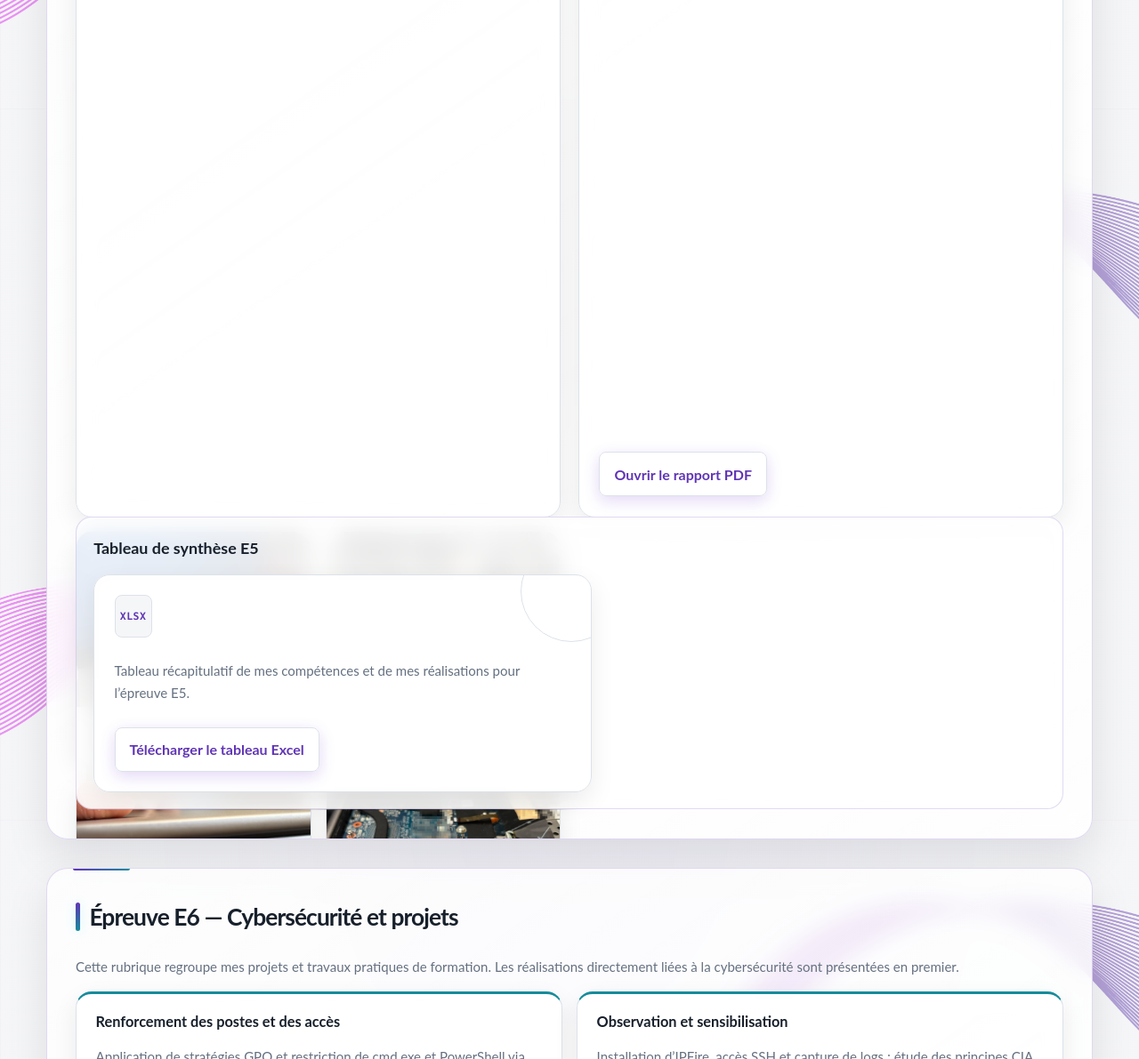
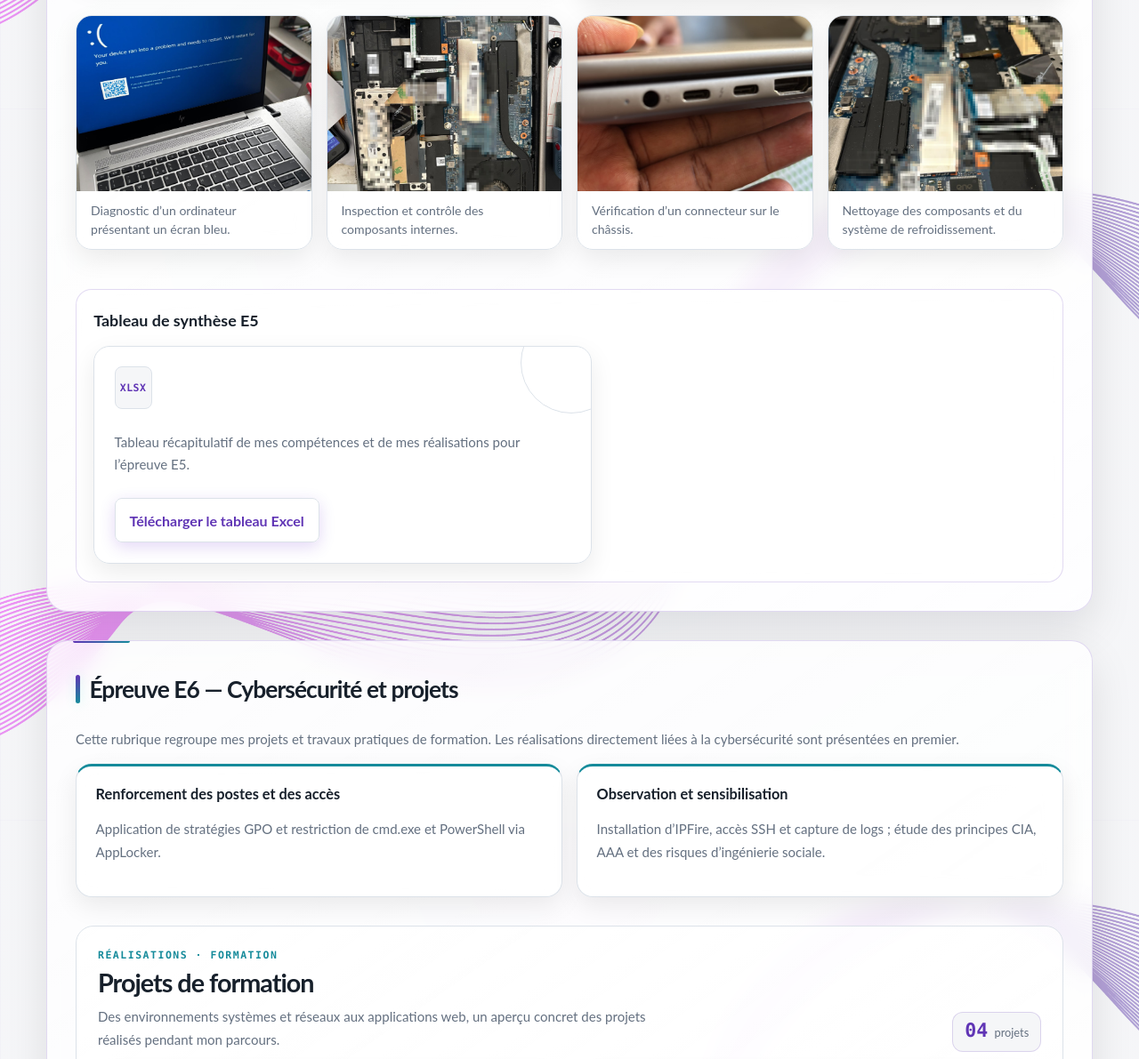
Before and after one commit to TWILIGHT202307/TWILIGHT202307.github.io, a plain HTML site: page index.html in a window 1280 px wide. Shown: the part 2278-3469 px from the top of the page at 89% size. Drawn offline with Linux system fonts and the light colour scheme; animation ran at ten frames a second.

Commit message:
Fix internship gallery placement
Co-authored-by: Copilot <223556219+Copilot@users.noreply.github.com>

```diff
--- a/index.html
+++ b/index.html
@@ -162,7 +162,6 @@ header .hero-content>.photo{width:clamp(220px,24vw,260px);height:clamp(220px,24v
 #e5{display:grid;grid-template-columns:repeat(2,minmax(0,1fr));gap:1.25rem}
 #e5>h2,#e5>p,#e5>#synthese{grid-column:1/-1}
 #e5>#stage,#e5>#rapports{margin:0}
-#stage .card,#rapports .grid{height:100%}
 #e5 #synthese .grid{max-width:560px}
 #certifs .grid{grid-template-columns:repeat(3,minmax(0,1fr))}
 }
@@ -175,18 +174,18 @@ header .hero-content>h1,header .hero-content>.intro,header .hero-content>p,heade
 header .hero-content>p:not(.intro){grid-column:1}
 header .hero-content>p{margin:.5rem auto 0}
 header .hero-content>.hero-actions{justify-content:center}
-#stage .stage-gallery{display:grid;grid-template-columns:repeat(auto-fit,minmax(min(100%,210px),1fr));gap:1rem;margin-top:1rem}
-#stage .stage-photo{min-width:0;margin:0;padding:0;overflow:hidden}
-#stage .stage-photo>a{display:block;aspect-ratio:4/3;overflow:hidden;background:var(--bg)}
-#stage .stage-photo img{display:block;width:100%;height:100%;object-fit:cover;transition:transform .35s ease}
-#stage .stage-photo>a:hover img,#stage .stage-photo>a:focus-visible img{transform:scale(1.04)}
-#stage .stage-photo figcaption{padding:.75rem 1rem;color:var(--mut);font-size:.88rem;line-height:1.45}
+#e5>.stage-gallery{grid-column:1/-1;display:grid;grid-template-columns:repeat(auto-fit,minmax(min(100%,210px),1fr));gap:1rem;margin-top:0}
+#e5>.stage-gallery .stage-photo{min-width:0;margin:0;padding:0;overflow:hidden}
+#e5>.stage-gallery .stage-photo>a{display:block;aspect-ratio:4/3;overflow:hidden;background:var(--bg)}
+#e5>.stage-gallery .stage-photo img{display:block;width:100%;height:100%;object-fit:cover;transition:transform .35s ease}
+#e5>.stage-gallery .stage-photo>a:hover img,#e5>.stage-gallery .stage-photo>a:focus-visible img{transform:scale(1.04)}
+#e5>.stage-gallery .stage-photo figcaption{padding:.75rem 1rem;color:var(--mut);font-size:.88rem;line-height:1.45}
 .project-card:after{position:absolute;z-index:0;inset:0;border-radius:inherit;background:radial-gradient(circle at var(--spot-x,50%) var(--spot-y,50%),rgba(177,138,255,.18),transparent 48%);content:"";opacity:0;pointer-events:none;transition:opacity .25s}
 .project-card>*{position:relative;z-index:1}
 .project-card.interactive-card:hover:after{opacity:1}
 .interactive-card{transform-style:preserve-3d}
 @media(hover:hover) and (pointer:fine) and (prefers-reduced-motion:no-preference){.project-card.interactive-card:hover,main>section .card.interactive-card:hover{transform:perspective(1100px) rotateX(var(--tilt-y,0deg)) rotateY(var(--tilt-x,0deg)) translateY(-4px);box-shadow:0 22px 48px rgba(0,0,0,.2)}}
-@media(prefers-reduced-motion:reduce){.js-motion .card:not(.card-revealed),.js-motion .project-card:not(.card-revealed){opacity:1}.js-motion .card.card-revealed,.js-motion .project-card.card-revealed{animation:none}.project-card:after{display:none}#stage .stage-photo img{transition:none}}
+@media(prefers-reduced-motion:reduce){.js-motion .card:not(.card-revealed),.js-motion .project-card:not(.card-revealed){opacity:1}.js-motion .card.card-revealed,.js-motion .project-card.card-revealed{animation:none}.project-card:after{display:none}#e5>.stage-gallery .stage-photo img{transition:none}}
 </style>
 </head>
 <body id="top">
@@ -257,12 +256,6 @@ header .hero-content>.hero-actions{justify-content:center}
 <ul><li>Diagnostic de pannes sur parc PC/Mac : démontage, remplacement de pâte thermique, upgrade RAM, remise en service</li>
 <li>Réinstallation d’OS et récupération de données (HDD/SSD)</li>
 <li>Accueil des clients et explication pédagogique des interventions</li></ul></div>
-<div class="stage-gallery" aria-label="Photographies des interventions réalisées en stage">
-<figure class="card stage-photo"><a href="rapports/preuves-stage/ecran-bleu.jpeg" target="_blank" rel="noopener"><img src="rapports/preuves-stage/ecran-bleu.jpeg" alt="Écran bleu Windows affiché sur un ordinateur portable" loading="lazy" decoding="async"></a><figcaption>Diagnostic d’un ordinateur présentant un écran bleu.</figcaption></figure>
-<figure class="card stage-photo"><a href="rapports/preuves-stage/inspection-composants.jpeg" target="_blank" rel="noopener"><img src="rapports/preuves-stage/inspection-composants.jpeg" alt="Ordinateur portable ouvert pour inspection des composants internes" loading="lazy" decoding="async"></a><figcaption>Inspection et contrôle des composants internes.</figcaption></figure>
-<figure class="card stage-photo"><a href="rapports/preuves-stage/connecteur.jpeg" target="_blank" rel="noopener"><img src="rapports/preuves-stage/connecteur.jpeg" alt="Contrôle d’un connecteur sur le châssis d’un ordinateur portable" loading="lazy" decoding="async"></a><figcaption>Vérification d’un connecteur sur le châssis.</figcaption></figure>
-<figure class="card stage-photo"><a href="rapports/preuves-stage/nettoyage-interne.jpeg" target="_blank" rel="noopener"><img src="rapports/preuves-stage/nettoyage-interne.jpeg" alt="Ordinateur portable ouvert pour nettoyage de ses composants internes" loading="lazy" decoding="async"></a><figcaption>Nettoyage des composants et du système de refroidissement.</figcaption></figure>
-</div>
 </div>
 <div id="rapports">
 <h3>Rapport de stage</h3>
@@ -274,6 +267,12 @@ header .hero-content>.hero-actions{justify-content:center}
 <a class="button button-outline" href="rapports/Rapport_de_stage_Les_Reparateurs_Mac_et_PC.pdf" target="_blank" rel="noopener">Ouvrir le rapport PDF</a>
 </article>
 </div>
+</div>
+<div class="stage-gallery" aria-label="Photographies des interventions réalisées en stage">
+<figure class="card stage-photo"><a href="rapports/preuves-stage/ecran-bleu.jpeg" target="_blank" rel="noopener"><img src="rapports/preuves-stage/ecran-bleu.jpeg" alt="Écran bleu Windows affiché sur un ordinateur portable" loading="lazy" decoding="async"></a><figcaption>Diagnostic d’un ordinateur présentant un écran bleu.</figcaption></figure>
+<figure class="card stage-photo"><a href="rapports/preuves-stage/inspection-composants.jpeg" target="_blank" rel="noopener"><img src="rapports/preuves-stage/inspection-composants.jpeg" alt="Ordinateur portable ouvert pour inspection des composants internes" loading="lazy" decoding="async"></a><figcaption>Inspection et contrôle des composants internes.</figcaption></figure>
+<figure class="card stage-photo"><a href="rapports/preuves-stage/connecteur.jpeg" target="_blank" rel="noopener"><img src="rapports/preuves-stage/connecteur.jpeg" alt="Contrôle d’un connecteur sur le châssis d’un ordinateur portable" loading="lazy" decoding="async"></a><figcaption>Vérification d’un connecteur sur le châssis.</figcaption></figure>
+<figure class="card stage-photo"><a href="rapports/preuves-stage/nettoyage-interne.jpeg" target="_blank" rel="noopener"><img src="rapports/preuves-stage/nettoyage-interne.jpeg" alt="Ordinateur portable ouvert pour nettoyage de ses composants internes" loading="lazy" decoding="async"></a><figcaption>Nettoyage des composants et du système de refroidissement.</figcaption></figure>
 </div>
 <section id="synthese">
 <h3>Tableau de synthèse E5</h3>
```
